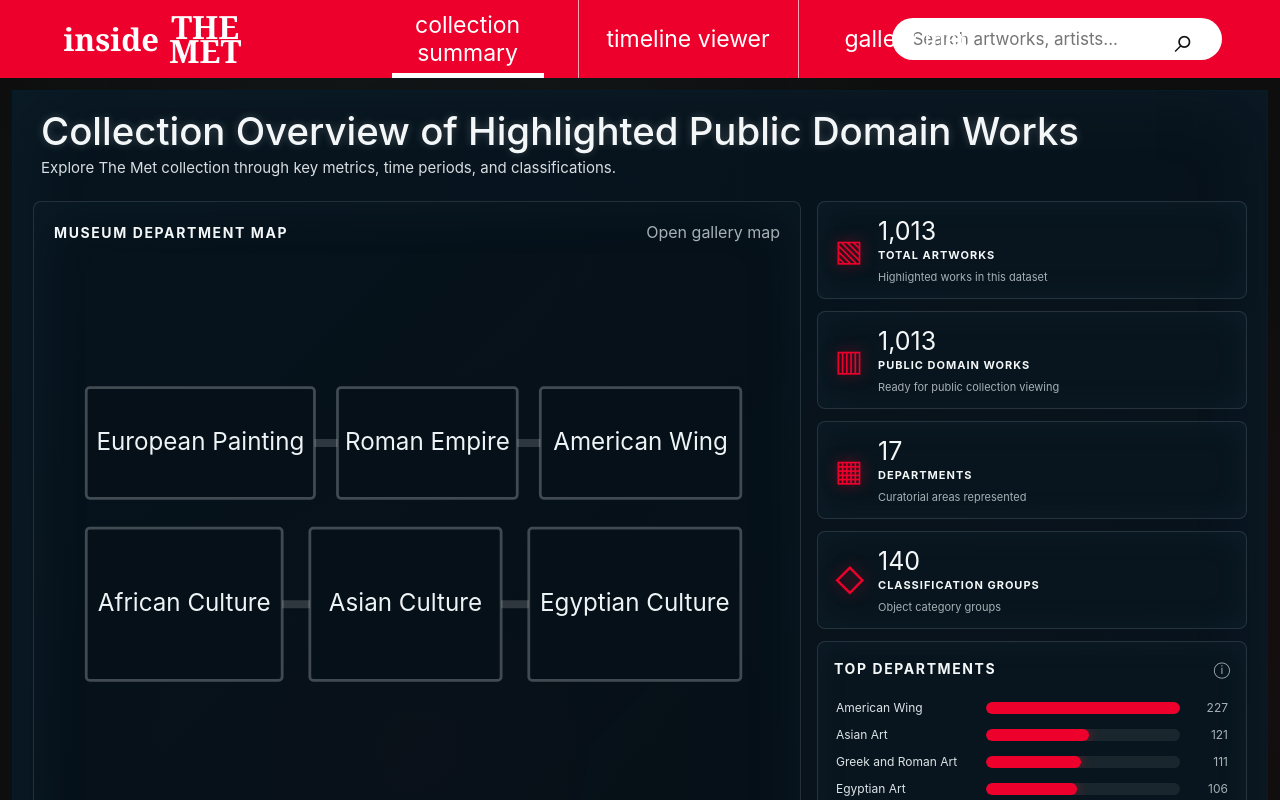
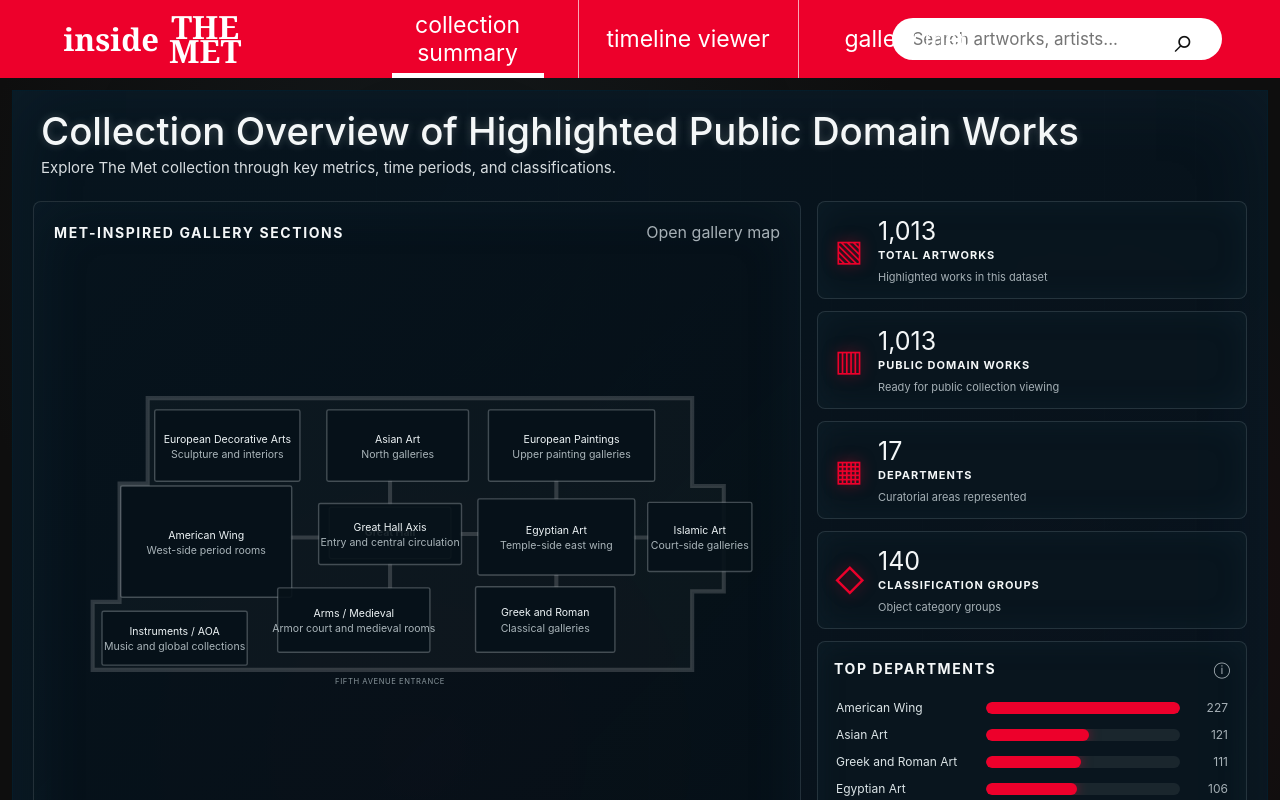
Before and after one commit to dh051112/insideTHEMET, a React (Vite) app: page / in a window 1280 px wide. Shown: the top 800 px of the page. Built offline with nearby package versions, Linux system fonts and the light colour scheme.

Commit message:
fix: change map similar as real museum

```diff
--- a/src/App.jsx
+++ b/src/App.jsx
@@ -2,9 +2,8 @@
 import {
   classificationCounts,
   departmentCounts,
-  departmentRooms,
-  departments,
-  endDateBins,
+  floorRooms,
+  floorSections,
   galleryArtworks,
   summaryStats,
   timelineArtworks,
@@ -179,10 +178,10 @@
   return (
     <section className="summary-map-panel" role="button" tabIndex="0" onClick={onOpenMap} onKeyDown={handleKeyDown}>
       <div className="panel-head">
-        <h2>Museum Department Map</h2>
+        <h2>Met-Inspired Gallery Sections</h2>
         <span>Open gallery map</span>
       </div>
-      <GalleryOverviewMap selected={null} onSelect={onOpenMap} />
+      <FloorOverviewMap selected={null} onSelect={onOpenMap} />
     </section>
   );
 }
@@ -308,33 +307,40 @@
   );
 }
 
-function GalleryOverviewMap({ selected, onSelect }) {
+function FloorOverviewMap({ selected, onSelect }) {
   return (
-    <svg className="map-svg" viewBox="0 0 630 330">
-      {departments.map((d) => (
-        <g key={d.id} onClick={() => onSelect(d.id)} className={selected === d.id ? 'map-room active' : 'map-room'}>
-          <rect x={d.x} y={d.y} width={d.w} height={d.h} rx="3" />
-          <text x={d.x + d.w / 2} y={d.y + d.h / 2}>{d.label}</text>
+    <svg className="map-svg floor-overview" viewBox="0 0 1240 540">
+      <path className="building-outline" d="M66 386H112V184h48V38h930v150h54v180h-54v134H66Z" />
+      <path className="floor-spine" d="M406 276H452M696 270H724M992 276H1014M574 218V180M574 322V362M858 210V180M858 340V360" />
+      <rect className="great-hall" x="470" y="224" width="208" height="88" rx="4" />
+      <text className="hall-label" x="574" y="269">Great Hall</text>
+      <text className="facade-label" x="574" y="526">Fifth Avenue Entrance</text>
+      {floorSections.map((section) => (
+        <g key={section.id} onClick={() => onSelect(section.id)} className={selected === section.id ? 'map-room active' : 'map-room'}>
+          <rect x={section.x} y={section.y} width={section.w} height={section.h} rx="3" />
+          <text x={section.x + section.w / 2} y={section.y + section.h / 2 - 10}>{section.label}</text>
+          <text className="room-subtitle" x={section.x + section.w / 2} y={section.y + section.h / 2 + 16}>{section.subtitle}</text>
         </g>
       ))}
-      <path d="M226 86H246M402 86H422M198 226H222M388 226H412" />
     </svg>
   );
 }
 
-function DepartmentDetailMap({ department, selectedRoom, onRoomSelect }) {
-  const rooms = departmentRooms[department] || departmentRooms.egyptian;
+function FloorDetailMap({ floor, selectedRoom, onRoomSelect }) {
+  const rooms = floorRooms[floor] || [];
   return (
-    <svg className="map-svg detail" viewBox="0 0 420 330">
+    <svg className="map-svg detail" viewBox="0 0 650 460">
       {rooms.map((room, i) => {
-        const col = i % 3;
-        const row = Math.floor(i / 3);
-        const x = 28 + col * 128;
+        const col = i % 4;
+        const row = Math.floor(i / 4);
+        const x = 32 + col * 150;
         const y = 34 + row * 88;
+        const count = galleryArtworks[room]?.length || 0;
         return (
           <g key={room} onClick={() => onRoomSelect(room)} className={selectedRoom === room ? 'map-room active' : 'map-room'}>
-            <rect x={x} y={y} width="104" height="66" rx="3" />
-            <text x={x + 52} y={y + 38}>{room}</text>
+            <rect x={x} y={y} width="122" height="66" rx="3" />
+            <text x={x + 61} y={y + 31}>{room}</text>
+            <text className="room-subtitle" x={x + 61} y={y + 50}>{count} works</text>
           </g>
         );
       })}
@@ -369,20 +375,22 @@
 }
 
 function GalleryMap() {
-  const [department, setDepartment] = useState(null);
+  const [floor, setFloor] = useState(null);
   const [room, setRoom] = useState(null);
-  const chooseDepartment = (id) => {
-    setDepartment(id);
+  const chooseFloor = (id) => {
+    setFloor(id);
     setRoom(null);
   };
+  const selectedFloor = floorSections.find((section) => section.id === floor);
+
   return (
     <main className="dashboard">
-      <PageTitle title="Gallery Map" subtitle="Explore how collections are arranged across museum galleries." />
-      <section className={['gallery-layout', department ? 'has-rooms' : '', room ? 'has-list' : ''].filter(Boolean).join(' ')}>
-        <ChartPanel title="Museum Departments"><GalleryOverviewMap selected={department} onSelect={chooseDepartment} /></ChartPanel>
-        {department && (
-          <ChartPanel title={`${departments.find((d) => d.id === department)?.label} Rooms`}>
-            <DepartmentDetailMap department={department} selectedRoom={room} onRoomSelect={setRoom} />
+      <PageTitle title="Gallery Map" subtitle="Explore a Met-inspired floor plan schematic, then inspect CSV gallery rooms and artworks." />
+      <section className={['gallery-layout', floor ? 'has-rooms' : '', room ? 'has-list' : ''].filter(Boolean).join(' ')}>
+        <ChartPanel title="Met-Inspired Gallery Sections"><FloorOverviewMap selected={floor} onSelect={chooseFloor} /></ChartPanel>
+        {floor && (
+          <ChartPanel title={`${selectedFloor?.label} Rooms`}>
+            <FloorDetailMap floor={floor} selectedRoom={room} onRoomSelect={setRoom} />
           </ChartPanel>
         )}
         {room && <ArtworkList room={room} />}
--- a/src/mockData.js
+++ b/src/mockData.js
@@ -172,10 +172,139 @@
   return acc;
 }, {});
 
+export const floorSections = [
+  {
+    id: 'great-hall-axis',
+    label: 'Great Hall Axis',
+    subtitle: 'Entry and central circulation',
+    departments: ['Medieval Art', 'The Cloisters'],
+    prefixes: ['0'],
+    x: 452,
+    y: 218,
+    w: 244,
+    h: 104,
+  },
+  {
+    id: 'egyptian-wing',
+    label: 'Egyptian Art',
+    subtitle: 'Temple-side east wing',
+    departments: ['Egyptian Art'],
+    prefixes: ['1'],
+    x: 724,
+    y: 210,
+    w: 268,
+    h: 130,
+  },
+  {
+    id: 'greek-roman',
+    label: 'Greek and Roman',
+    subtitle: 'Classical galleries',
+    departments: ['Greek and Roman Art'],
+    prefixes: ['1'],
+    x: 720,
+    y: 360,
+    w: 238,
+    h: 112,
+  },
+  {
+    id: 'american-wing',
+    label: 'American Wing',
+    subtitle: 'West-side period rooms',
+    departments: ['The American Wing'],
+    prefixes: ['7'],
+    x: 114,
+    y: 188,
+    w: 292,
+    h: 190,
+  },
+  {
+    id: 'asian-art',
+    label: 'Asian Art',
+    subtitle: 'North galleries',
+    departments: ['Asian Art'],
+    prefixes: ['2'],
+    x: 466,
+    y: 58,
+    w: 242,
+    h: 122,
+  },
+  {
+    id: 'european-paintings',
+    label: 'European Paintings',
+    subtitle: 'Upper painting galleries',
+    departments: ['European Paintings', 'Robert Lehman Collection'],
+    prefixes: ['8', '9'],
+    x: 742,
+    y: 58,
+    w: 284,
+    h: 122,
+  },
+  {
+    id: 'decorative-arts',
+    label: 'European Decorative Arts',
+    subtitle: 'Sculpture and interiors',
+    departments: ['European Sculpture and Decorative Arts'],
+    prefixes: ['5'],
+    x: 172,
+    y: 58,
+    w: 248,
+    h: 122,
+  },
+  {
+    id: 'arms-medieval',
+    label: 'Arms / Medieval',
+    subtitle: 'Armor court and medieval rooms',
+    departments: ['Arms and Armor', 'Medieval Art'],
+    prefixes: ['3'],
+    x: 382,
+    y: 362,
+    w: 260,
+    h: 110,
+  },
+  {
+    id: 'islamic-art',
+    label: 'Islamic Art',
+    subtitle: 'Court-side galleries',
+    departments: ['Islamic Art'],
+    prefixes: ['4'],
+    x: 1014,
+    y: 216,
+    w: 178,
+    h: 118,
+  },
+  {
+    id: 'instruments-aoa',
+    label: 'Instruments / AOA',
+    subtitle: 'Music and global collections',
+    departments: ['Musical Instruments', 'Arts of Africa, Oceania, and the Americas'],
+    prefixes: ['6'],
+    x: 82,
+    y: 402,
+    w: 248,
+    h: 92,
+  },
+];
+
+const roomSort = (a, b) => {
+  const countDelta = (worksByRoom[b]?.length || 0) - (worksByRoom[a]?.length || 0);
+  if (countDelta) return countDelta;
+  return a.localeCompare(b, undefined, { numeric: true });
+};
+
+export const floorRooms = Object.fromEntries(
+  floorSections.map((section) => [
+    section.id,
+    Object.keys(worksByRoom)
+      .filter((room) => {
+        const works = worksByRoom[room] || [];
+        return works.some((work) => section.departments.includes(work.department))
+          || section.prefixes.some((prefix) => room.startsWith(prefix));
+      })
+      .sort(roomSort)
+      .slice(0, 18),
+  ]),
+);
+
 export const galleryArtworks = Object.fromEntries(
-  Object.entries(departmentRooms).flatMap(([departmentId, rooms]) => {
-    const department = departments.find((item) => item.id === departmentId);
-    const fallback = timelineArtworks.filter((work) => department?.match.includes(work.department)).slice(0, 6);
-    return rooms.map((room) => [room, (worksByRoom[room] || fallback).slice(0, 8)]);
-  }),
+  Object.entries(worksByRoom).map(([room, works]) => [room, works.slice(0, 10)]),
 );
--- a/src/styles.css
+++ b/src/styles.css
@@ -272,7 +272,7 @@
 }
 
 .summary-map-panel .map-room text {
-  font-size: 21px;
+  font-size: 18px;
 }
 
 .summary-overview {
@@ -699,12 +699,47 @@
   stroke-width: 7;
 }
 
+.building-outline {
+  fill: rgba(255, 255, 255, 0.025);
+  stroke: rgba(255, 255, 255, 0.2);
+  stroke-width: 3;
+}
+
+.floor-spine {
+  fill: none;
+  stroke: rgba(255, 255, 255, 0.16);
+  stroke-width: 10;
+  stroke-linecap: round;
+}
+
+.great-hall {
+  fill: rgba(255, 255, 255, 0.04);
+  stroke: rgba(255, 255, 255, 0.22);
+  stroke-width: 2;
+}
+
+.hall-label {
+  fill: #dfe8eb;
+  text-anchor: middle;
+  dominant-baseline: middle;
+  font-size: 18px;
+  font-weight: 700;
+}
+
+.facade-label {
+  fill: #87949a;
+  text-anchor: middle;
+  font-size: 13px;
+  letter-spacing: 1px;
+  text-transform: uppercase;
+}
+
 .map-room {
   cursor: pointer;
 }
 
 .map-room rect {
-  fill: rgba(6, 17, 25, 0.88);
+  fill: rgba(6, 17, 25, 0.9);
   stroke: rgba(240, 248, 252, 0.25);
   stroke-width: 2;
   transition: fill 180ms ease, stroke 180ms ease, filter 180ms ease;
@@ -718,6 +753,12 @@
   pointer-events: none;
 }
 
+.map-room .room-subtitle {
+  fill: #a9b4b9;
+  font-size: 12px;
+  font-weight: 400;
+}
+
 .map-room:hover rect,
 .map-room.active rect {
   fill: rgba(237, 0, 43, 0.16);
@@ -726,8 +767,13 @@
 }
 
 .map-svg.detail .map-room text {
-  font-size: 24px;
+  font-size: 23px;
   font-weight: 700;
+}
+
+.map-svg.detail .map-room .room-subtitle {
+  font-size: 11px;
+  font-weight: 400;
 }
 
 .art-list {
```
